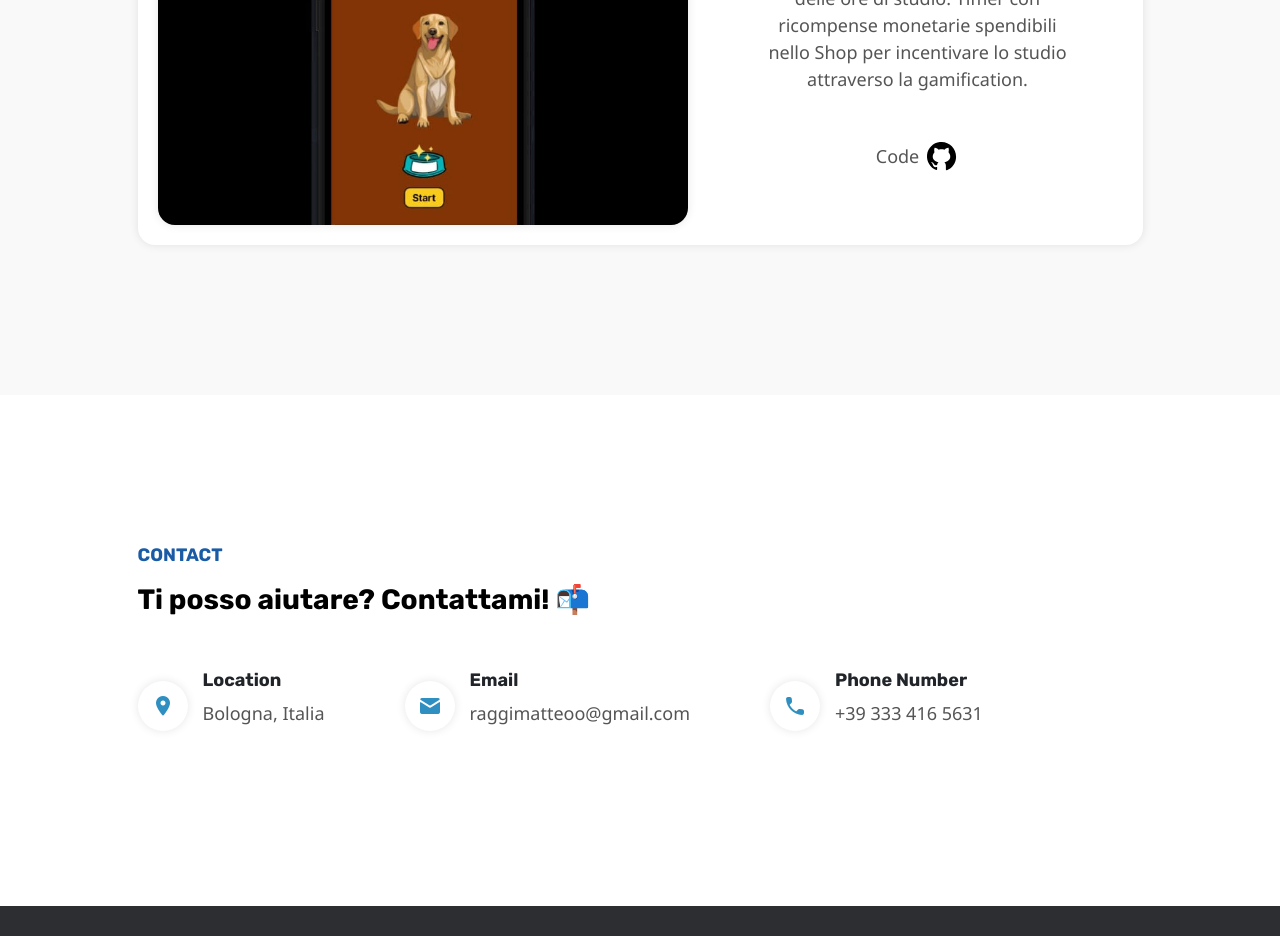
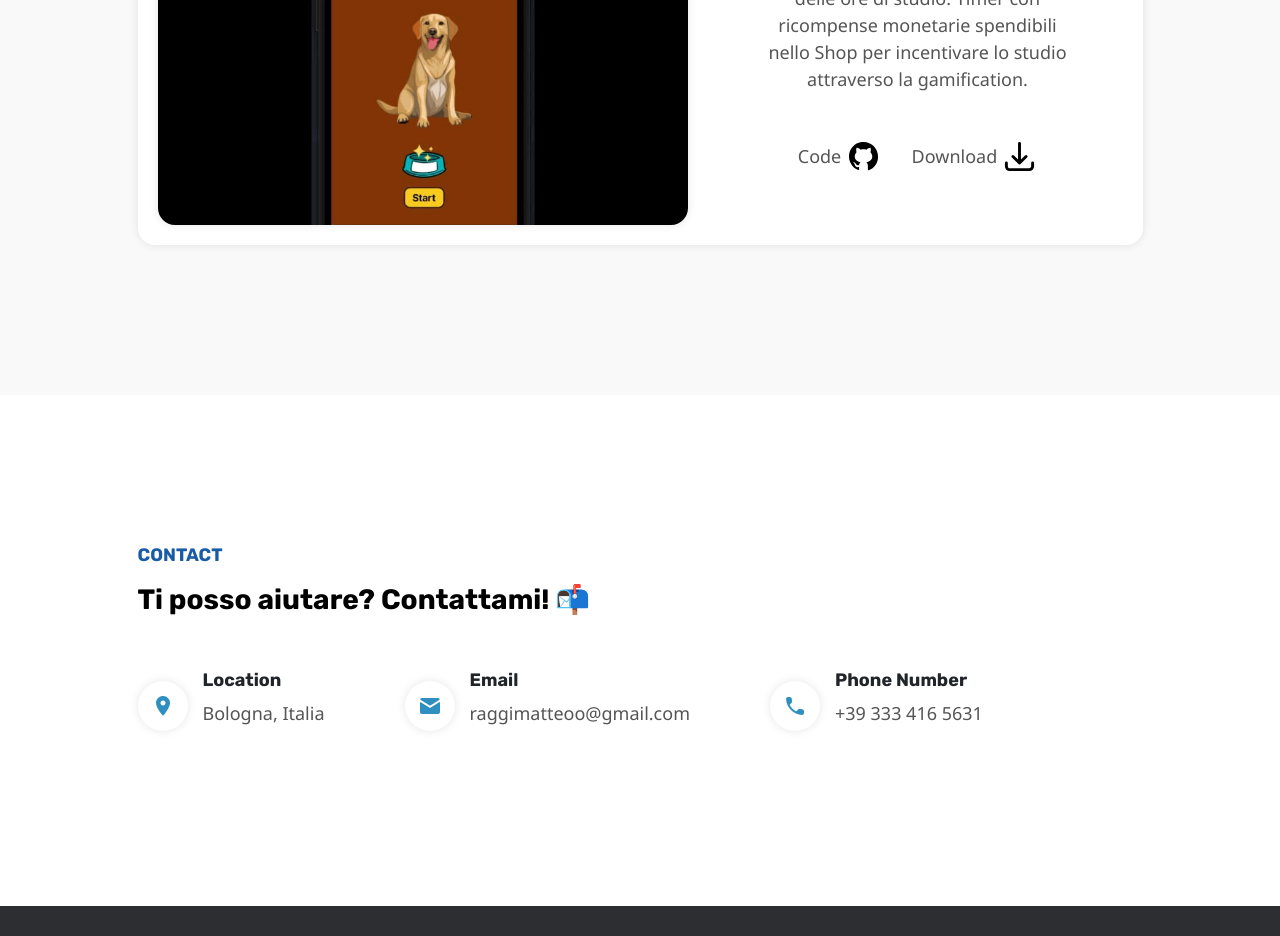
Before and after one commit to matteraggi/matteoraggiwebsite, a React (Vite) app: page / in a window 1280 px wide. Shown: the part 2800-3736 px from the top of the page. Built offline with nearby package versions, Linux system fonts and the light colour scheme.

Commit message:
feat: studyapp download added

```diff
--- a/src/App.css
+++ b/src/App.css
@@ -674,7 +674,22 @@ img {
   align-items: center;
 }
 
+.links div {
+  color: rgb(45, 46, 50);
+  font-size: 18px;
+  font-weight: 500;
+  gap: 5px;
+  text-decoration: none;
+  color: #000;
+  display: flex;
+  align-items: center;
+}
+
 .links a p {
+  margin-bottom: 0px;
+}
+
+.links div p {
   margin-bottom: 0px;
 }
 
@@ -683,6 +698,10 @@ span {
   display: flex;
   gap: 13px;
   margin: 25px 0px;
+}
+
+.pointer {
+  cursor: pointer;
 }
 
 .contact {
--- a/src/components/Abovethefoldcontact.tsx
+++ b/src/components/Abovethefoldcontact.tsx
@@ -113,7 +113,7 @@ const Abovethefoldcontact = () => {
               </div>
             </div>
           </form>
-          <DownloadFiles />
+          <DownloadFiles fileDir="/Curriculum.pdf" fileName="Portfolio Raggi Matteo.pdf" fileDescription="Scarica il mio Portfolio"/>
           </div>
           <span className="social-icon-mobile">
             <Linkedin width="50px" height="50px" />
--- /dev/null
+++ b/src/components/Download.tsx
@@ -0,0 +1,21 @@
+const Download = () => {
+  return (
+    <svg
+      xmlns="http://www.w3.org/2000/svg"
+      fill="none"
+      viewBox="0 0 24 24"
+      strokeWidth={2}
+      stroke="black"
+      width="35"
+      height="35"
+    >
+      <path
+        strokeLinecap="round"
+        strokeLinejoin="round"
+        d="M3 16.5v2.25A2.25 2.25 0 0 0 5.25 21h13.5A2.25 2.25 0 0 0 21 18.75V16.5M16.5 12 12 16.5m0 0L7.5 12m4.5 4.5V3"
+      />
+    </svg>
+  );
+};
+
+export default Download;
--- a/src/components/DownloadFiles.tsx
+++ b/src/components/DownloadFiles.tsx
@@ -1,10 +1,12 @@
-const DownloadFiles = () => {
+import Download from "./Download";
+
+const DownloadFiles = (props: any) => {
   const handleDownload = () => {
     // Logica per scaricare il file PDF
-    const pdfUrl = "/Curriculum.pdf";
+    const pdfUrl = props.fileDir;
     const link = document.createElement("a");
     link.href = pdfUrl;
-    link.download = "Portfolio Raggi Matteo.pdf";
+    link.download = props.fileName;
     document.body.appendChild(link);
     link.click();
     document.body.removeChild(link);
@@ -12,7 +14,7 @@ const DownloadFiles = () => {
 
   return (
     <button onClick={handleDownload} className="portfolio-download">
-      Scarica il mio Portfolio
+      {props.fileDescription.length > 5 ? props.fileDescription : <Download />}
     </button>
   );
 };
--- /dev/null
+++ b/src/components/DownloadProject.tsx
@@ -0,0 +1,22 @@
+import Download from "./Download";
+
+const DownloadProject = (props: any) => {
+  const handleDownload = () => {
+    // Logica per scaricare il file PDF
+    const fileUrl = props.fileDir;
+    const link = document.createElement("a");
+    link.href = fileUrl;
+    link.download = props.fileName;
+    document.body.appendChild(link);
+    link.click();
+    document.body.removeChild(link);
+  };
+
+  return (
+    <div onClick={handleDownload} className="pointer">
+      <Download />
+    </div>
+  );
+};
+
+export default DownloadProject;
--- a/src/components/PortfolioCard.tsx
+++ b/src/components/PortfolioCard.tsx
@@ -1,4 +1,5 @@
 import Code from "./Code";
+import DownloadProject from "./DownloadProject";
 import Live from "./Live";
 
 const PortfolioCard = (props: any) => {
@@ -33,6 +34,15 @@ const PortfolioCard = (props: any) => {
               <Live />
             </a>
           )}
+          {props.download && (
+            <div>
+              <p>Download</p>
+              <DownloadProject
+                fileDir={props.downloadfile}
+                fileName={props.fileName}
+              />
+            </div>
+          )}
         </div>
       </div>
     </div>
--- a/src/components/PortfolioCardReverse.tsx
+++ b/src/components/PortfolioCardReverse.tsx
@@ -1,4 +1,5 @@
 import Code from "./Code";
+import DownloadProject from "./DownloadProject";
 import Live from "./Live";
 
 const PortfolioCardReverse = (props: any) => {
@@ -20,6 +21,15 @@ const PortfolioCardReverse = (props: any) => {
               <Live />
             </a>
           )}
+          {props.download && (
+            <div>
+              <p>Download</p>
+              <DownloadProject
+                fileDir={props.downloadfile}
+                fileName={props.fileName}
+              />
+            </div>
+          )}
         </div>
       </div>
       <div className="box-img">
--- a/src/components/ProjectList.tsx
+++ b/src/components/ProjectList.tsx
@@ -10,8 +10,11 @@ const ProjectList = () => {
         sourceimage="../squealer.jpeg"
         linkwebsite=""
         linkcode="https://github.com/matteraggi/avvoltoio-smm"
+        downloadfile=""
+        fileName=""
         code={true}
         website={false}
+        download={false}
       />
       <PortfolioCardReverse
         heading="Depliant Hotel CHC"
@@ -19,8 +22,11 @@ const ProjectList = () => {
         sourceimage="../chc-hotel.png"
         linkwebsite=""
         linkcode=""
+        downloadfile=""
+        fileName=""
         code={false}
         website={false}
+        download={false}
       />
       <PortfolioCard
         heading="StudyFarm App"
@@ -28,8 +34,11 @@ const ProjectList = () => {
         sourceimage="../studyfarm.jpg"
         linkwebsite=""
         linkcode="https://github.com/matteraggi/StudyApp-react-native"
+        downloadfile="../studyapp.apk"
+        fileName="StudyFarm App"
         code={true}
         website={false}
+        download={true}
       />
     </div>
   );
```
Also changed, not shown: 1 other file (tests, documents, lock files or other folders).
